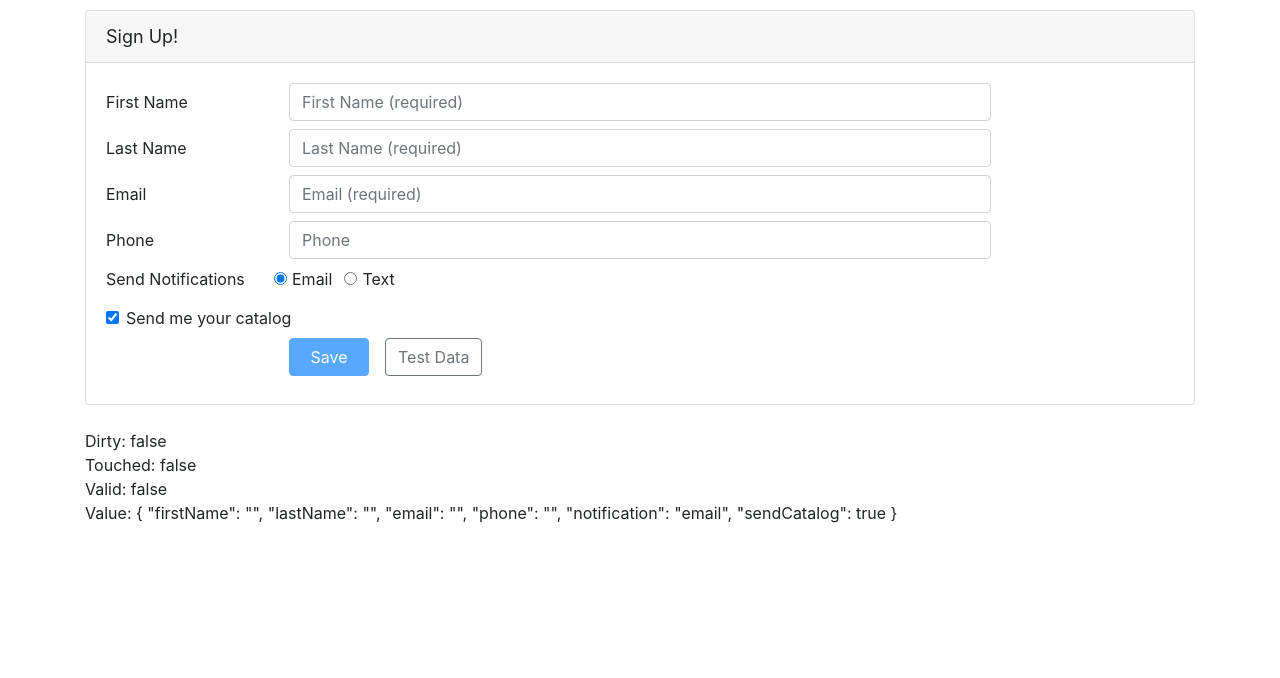
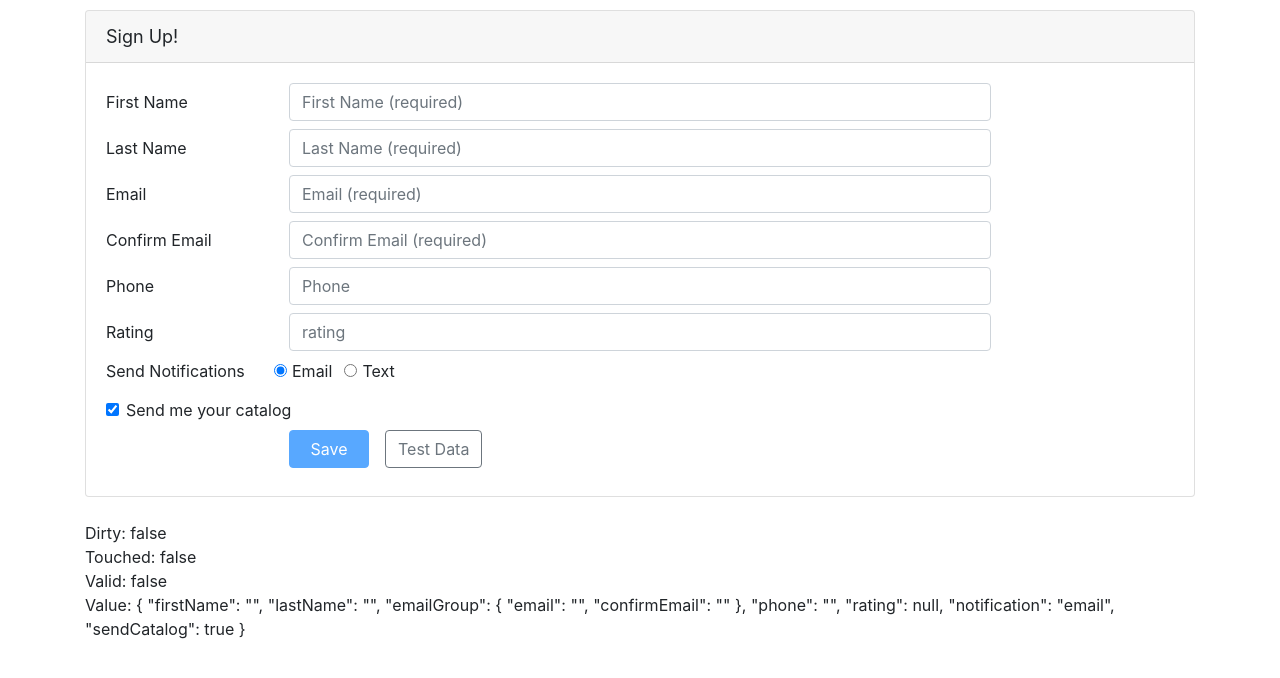
Before and after one commit to ginamdar/Angular-ReactiveForms, an Angular app: page / in a window 1280 px wide. Shown: the top 678 px of the page. Built offline with nearby package versions, Linux system fonts and the light colour scheme.

Commit message:
Section - 5 CustomValidators functions

```diff
--- a/src/app/customers/customer.component.html
+++ b/src/app/customers/customer.component.html
@@ -47,6 +47,7 @@
         </div>
       </div>
 
+      <div formGroupName="emailGroup">
         <div class="form-group row mb-2">
           <label class="col-md-2 col-form-label"
                  for="emailId">Email</label>
@@ -56,8 +57,8 @@
                    type="email"
                    placeholder="Email (required)"
                    formControlName="email"
-                 [ngClass]="{'is-invalid': (email.touched || email.dirty)
-                  && !email.valid }" />
+                   [ngClass]="{'is-invalid': customerForm.get('emailGroup').errors ||
+                    ((email.touched || email.dirty) && !email.valid) }" />
             <span class="invalid-feedback">
               <span *ngIf="email.errors?.required">
                 Please enter your email address.
@@ -66,6 +67,29 @@
                 Please enter a valid email address.
               </span>
             </span>
+          </div>
+        </div>
+
+        <div class="form-group row mb-2">
+          <label class="col-md-2 col-form-label"
+                 for="confirmEmailId">Confirm Email</label>
+          <div class="col-md-8">
+            <input class="form-control"
+                   id="confirmEmailId"
+                   type="email"
+                   placeholder="Confirm Email (required)"
+                   formControlName="confirmEmail"
+                   [ngClass]="{'is-invalid': customerForm.get('emailGroup').errors ||
+                   ((confirmEmail.touched || confirmEmail.dirty) && !confirmEmail.valid)}" />
+            <span class="invalid-feedback">
+              <span *ngIf="confirmEmail.errors?.required">
+                Please confirm your email address.
+              </span>
+              <span *ngIf="customerForm.get('emailGroup').errors?.match">
+                Does not match with your email address provided.
+              </span>
+            </span>
+          </div>
         </div>
       </div>
 
@@ -82,6 +106,24 @@
           <span class="invalid-feedback">
             <span *ngIf="phone.errors?.required">
               Please enter your phone number.
+            </span>
+          </span>
+        </div>
+      </div>
+
+      <div class="form-group row mb-2">
+        <label class="col-md-2 col-form-label"
+               for="ratingId">Rating</label>
+        <div class="col-md-8">
+          <input class="form-control"
+                 id="ratingId"
+                 type="number"
+                 placeholder="rating"
+                 formControlName="rating"
+                 [ngClass]="{'is-invalid': (rating.touched || rating.dirty) && !rating.valid}" />
+          <span class="invalid-feedback">
+            <span *ngIf="rating.errors?.range">
+              Please rate your experience from 1 to 5
             </span>
           </span>
         </div>
--- a/src/app/customers/customer.component.ts
+++ b/src/app/customers/customer.component.ts
@@ -1,7 +1,37 @@
 import { Component, OnInit } from '@angular/core';
 
 import { Customer } from './customer';
-import {FormBuilder, FormControl, FormGroup, Validators} from '@angular/forms';
+import {AbstractControl, FormBuilder, FormControl, FormGroup, ValidatorFn, Validators} from '@angular/forms';
+
+// function ratingRange(c: AbstractControl): { [key: string]: boolean} | null {
+//   if (c.value !== null && (isNaN(c.value) || c.value < 1 || c.value > 5)) {
+//     return { range: true };
+//   }
+//   return null;
+// }
+
+function emailMatcher(c: AbstractControl): { [ key: string ]: boolean } | null {
+  const emailControl = c.get('email');
+  const confirmEmailControl = c.get('confirmEmail');
+
+  if (emailControl.pristine || confirmEmailControl.pristine) {
+    return null;
+  }
+
+  if (emailControl.value === confirmEmailControl.value) {
+    return null;
+  }
+  return { match: true};
+}
+
+function ratingRange(min: number, max: number): ValidatorFn {
+  return (c: AbstractControl): { [ key: string ]: boolean} | null => {
+    if (c.value !== null && (isNaN(c.value) || c.value < min || c.value > max)) {
+      return { range: true };
+    }
+    return null;
+  };
+}
 
 @Component({
   selector: 'app-customer',
@@ -19,8 +49,13 @@ export class CustomerComponent implements OnInit {
     this.customerForm = this.fb.group({
       firstName: ['',  [Validators.required, Validators.minLength(3)]],
       lastName: ['',  [Validators.required, Validators.maxLength(50)]],
-      email: ['', [Validators.required, Validators.email]],
+      emailGroup: this.fb.group({
+        email: ['', [Validators.required, Validators.email]],
+        confirmEmail: ['', Validators.required],
+      }, { validator: emailMatcher }),
       phone: '',
+      // rating: [null, ratingRange],
+      rating: [null, ratingRange(1, 5)],
       notification: 'email',
       sendCatalog: true
     });
@@ -39,10 +74,16 @@ export class CustomerComponent implements OnInit {
     return (this.customerForm.get('lastName'));
   }
   get email() { // a getter!
-    return (this.customerForm.get('email'));
+    return this.customerForm.get('emailGroup.email');
+  }
+  get confirmEmail() {
+    return this.customerForm.get('emailGroup.confirmEmail');
   }
   get phone() {
     return (this.customerForm.get('phone'));
+  }
+  get rating() {
+    return this.customerForm.get('rating');
   }
 
   populateTestData() {
```
Lines whose indentation alone changed are shown as unchanged.
